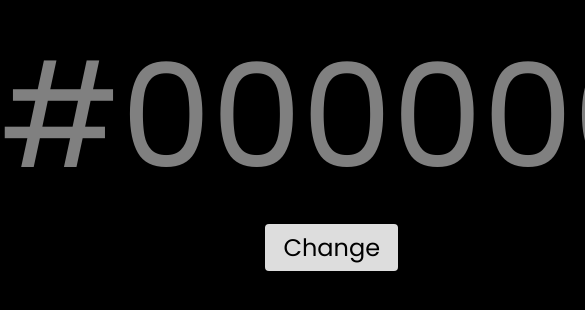
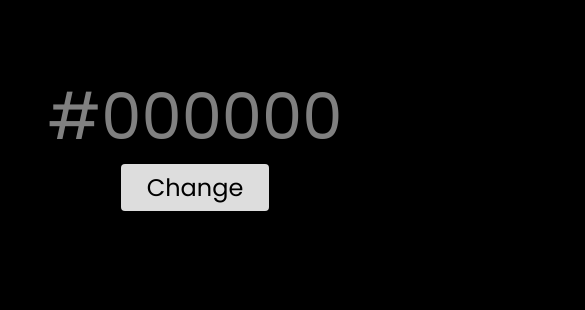
Before and after one commit to MarcelloFarias/random-background-color, a plain HTML site: page index.html in a window 390 px wide. Shown: the part 282-592 px from the top of the page, 585 px wide, since content can reach past the window. Drawn offline with Linux system fonts and the light colour scheme.

Commit message:
Adding responsiveness

```diff
--- a/style.css
+++ b/style.css
@@ -27,7 +27,7 @@ body {
 }
 
 .btn {
-    width: 20%;
+    width: 30%;
     padding: 0.4rem;
     font-size: 1.5rem;
     border-radius: 4px;
@@ -40,3 +40,13 @@ body {
     cursor: pointer;
     transform: translateY(-5px);
 }
+
+@media (max-width: 650px) {
+    .color-name {
+        font-size: 4rem;
+    }
+
+    .btn {
+        width: 50%;
+    }
+}
```
